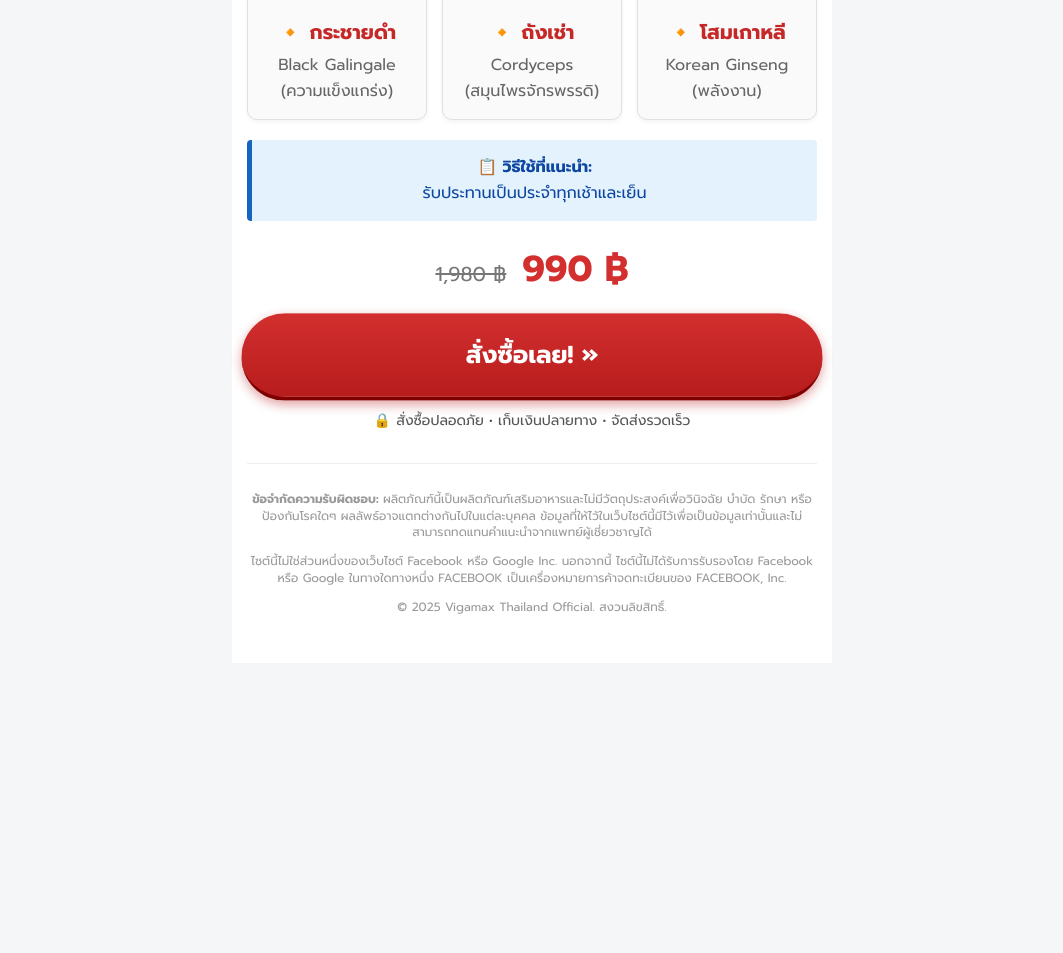
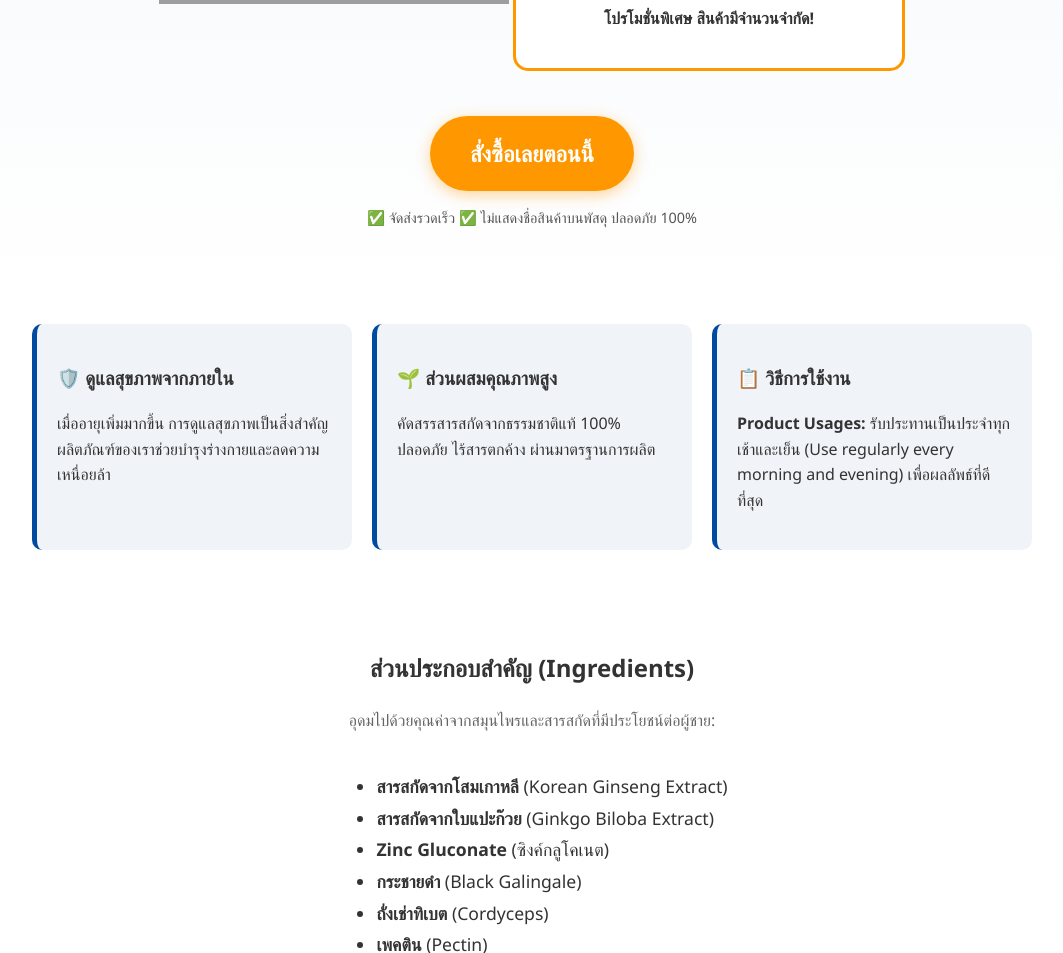
Before and after one commit to ViniciusCesari/Vigamx, a plain HTML site: page index.html in a window 1280 px wide. Shown: the part 510-1463 px from the top of the page, without its empty margins (108-1171 px from the left). Before the commit the page ends 1173 px from the top, so only its background shows below. Drawn offline with Linux system fonts and the light colour scheme; grey boxes are pictures that could not be loaded.

Commit message:
Update index.html

```diff
--- a/index.html
+++ b/index.html
@@ -1,243 +1,197 @@
 <!DOCTYPE html>
-<html lang="th-TH">
+<html lang="th">
 <head>
-  <!-- Google tag (gtag.js) -->
-<script async src="https://www.googletagmanager.com/gtag/js?id=AW-17773064680"></script>
-  <!-- Event snippet for Compra conversion page
-In your html page, add the snippet and call gtag_report_conversion when someone clicks on the chosen link or button. -->
-<script>
-function gtag_report_conversion(url) {
-  var callback = function () {
-    if (typeof(url) != 'undefined') {
-      window.location = url;
+
+    <meta charset="UTF-8">
+    <meta name="viewport" content="width=device-width, initial-scale=1.0">
+    <title>Vigamax - ฟื้นฟูสุขภาพและความมั่นใจของผู้ชาย</title>
+    <style>
+        :root {
+            --primary-blue: #004ba0;
+            --secondary-orange: #ff9800;
+            --text-dark: #1a237e;
+            --bg-light: #f0f4f8;
         }
-  };
-  gtag('event', 'conversion', {
-      'send_to': 'AW-17773064680/ha6hCI3OkMwbEOjj7ZpC',
-      'value': 1.0,
-      'currency': 'BRL',
-      'transaction_id': '',
-      'event_callback': callback
-  });
-  return false;
-}
-</script>
 
-<script>
-  window.dataLayer = window.dataLayer || [];
-  function gtag(){dataLayer.push(arguments);}
-  gtag('js', new Date());
-
-  gtag('config', 'AW-17773064680');
-</script>
-  <meta charset="UTF-8" />
-  <meta name="viewport" content="width=device-width, initial-scale=1.0, maximum-scale=1.0, user-scalable=no" />
-  <title>ข้อเสนอพิเศษ - Vigamax อย่างเป็นทางการ</title>
-
-  <style>
-    /* Fonte otimizada para Tailandês (Prompt é muito usada lá) */
-    @import url('https://fonts.googleapis.com/css2?family=Prompt:wght@300;400;600;700&display=swap');
-
-    /* Reset e Base Mobile-First */
-    * { box-sizing: border-box; }
         body {
-      font-family: 'Prompt', 'Segoe UI', sans-serif; /* Fonte mudada para suportar Thai */
             margin: 0;
-      padding: 0;
-      background: #f4f6f8;
+            font-family: 'Segoe UI', Tahoma, Geneva, Verdana, sans-serif;
             color: #333;
             line-height: 1.6;
+            background-color: #fff;
         }
 
-    /* Cabeçalho Compacto */
         header {
-      background: #c62828; /* Vermelho escuro (comum em produtos masculinos/energia) */
-      padding: 15px;
+            background-color: var(--primary-blue);
+            color: white;
+            padding: 12px;
             text-align: center;
-      color: white;
-      box-shadow: 0 2px 5px rgba(0,0,0,0.2);
-    }
-    header h1 { margin: 0; font-size: 24px; font-weight: 700; }
-    header p { margin: 5px 0 0; font-size: 16px; opacity: 0.9; }
-
-    /* Container Principal */
-    .container {
-      width: 100%;
-      max-width: 600px;
-      margin: 0 auto;
-      padding: 15px;
-      background: white;
+            font-weight: bold;
+            font-size: 0.95rem;
         }
 
-    /* Imagem do Produto */
-    .product-image {
-      display: block;
-      width: 80%;
-      max-width: 300px;
-      height: auto;
-      margin: 10px auto 20px auto;
-      border-radius: 8px;
+        .hero {
+            padding: 40px 20px;
+            text-align: center;
+            background: linear-gradient(180deg, var(--bg-light) 0%, #ffffff 100%);
         }
 
-    /* Títulos e Textos */
-    h2 { text-align: center; color: #333; font-size: 22px; margin-bottom: 10px; font-weight: 700; }
-    .intro-text { text-align: center; font-size: 18px; color: #444; margin-bottom: 20px; }
-
-    /* Box de Uso */
-    .usage-info {
-      background: #e3f2fd;
-      border-left: 5px solid #1565c0;
-      padding: 15px;
+        .product-img {
+            max-width: 350px;
+            width: 100%;
             margin: 20px 0;
-      font-size: 16px;
-      color: #0d47a1;
-      border-radius: 4px;
-      text-align: center;
         }
 
-    /* PREÇO */
+        h1 {
+            color: var(--primary-blue);
+            font-size: 2.2rem;
+            margin-bottom: 10px;
+        }
+
         .price-container {
-      text-align: center;
-      margin: 20px 0 5px 0;
+            background-color: #fff;
+            border: 3px solid var(--secondary-orange);
+            padding: 20px;
+            border-radius: 15px;
+            display: inline-block;
+            margin: 20px 0;
         }
+
         .old-price {
             text-decoration: line-through;
-      color: #777;
-      font-size: 20px;
-      margin-right: 10px;
-    }
-    .new-price {
-      color: #d32f2f;
-      font-size: 36px;
-      font-weight: 800;
+            color: #888;
+            font-size: 1.2rem;
         }
 
-    /* Benefícios em Grade */
-    .beneficios {
-      display: grid;
-      grid-template-columns: 1fr;
-      gap: 15px;
-      margin-top: 20px;
-    }
-    @media (min-width: 600px) {
-      .beneficios { grid-template-columns: repeat(3, 1fr); }
+        .new-price {
+            display: block;
+            color: #d32f2f;
+            font-size: 2.8rem;
+            font-weight: bold;
         }
 
-    .box {
-      background: #fafafa;
-      border: 1px solid #e0e0e0;
-      padding: 15px;
-      border-radius: 10px;
-      text-align: center;
-      box-shadow: 0 2px 4px rgba(0,0,0,0.05);
-    }
-    .box h3 { margin: 10px 0 5px; color: #c62828; font-size: 20px; font-weight: 700; }
-    .box p { margin: 0; font-size: 16px; color: #666; }
-
-    /* BOTÃO DE AÇÃO (CTA) */
-    .cta {
-        display: block;
-        width: 100%;
-        background: linear-gradient(to bottom, #d32f2f, #b71c1c); /* Vermelho para ação/energia */
+        .btn-cta {
+            background-color: var(--secondary-orange);
             color: white;
-        text-align: center;
-        padding: 22px 10px;
+            padding: 20px 40px;
+            text-decoration: none;
             border-radius: 50px;
-        text-decoration: none;
-        font-size: 24px;
-        font-weight: 800;
-        box-shadow: 0 4px 10px rgba(183, 28, 28, 0.4);
-        margin: 15px 0 10px 0;
-        border-bottom: 4px solid #7f0000;
+            font-size: 1.4rem;
+            font-weight: bold;
+            display: inline-block;
+            margin-top: 25px;
+            box-shadow: 0 4px 15px rgba(255, 152, 0, 0.4);
+            text-transform: uppercase;
             transition: transform 0.2s;
-        text-transform: uppercase;
-        animation: pulse 2s infinite;
-        cursor: pointer;
         }
 
-    .cta:active { transform: translateY(2px); border-bottom: 2px solid #7f0000; }
-
-    @keyframes pulse {
-        0% { transform: scale(1); }
-        50% { transform: scale(1.02); }
-        100% { transform: scale(1); }
+        .btn-cta:hover {
+            transform: scale(1.05);
         }
 
-    .guarantee-text { text-align: center; font-size: 14px; color: #555; margin-bottom: 30px; font-weight: 500;}
+        .info-grid {
+            display: grid;
+            grid-template-columns: repeat(auto-fit, minmax(250px, 1fr));
+            gap: 20px;
+            max-width: 1000px;
+            margin: 40px auto;
+            padding: 0 20px;
+        }
 
-    /* Rodapé Blindado */
+        .info-card {
+            background: var(--bg-light);
+            padding: 20px;
+            border-radius: 10px;
+            text-align: left;
+            border-left: 5px solid var(--primary-blue);
+        }
+
+        .ingredients {
+            background: #fff;
+            padding: 40px 20px;
+            text-align: center;
+            max-width: 800px;
+            margin: 0 auto;
+        }
+
+        footer {
+            background: #222;
+            color: #ccc;
+            padding: 40px 20px;
+            text-align: center;
+            font-size: 0.85rem;
+        }
+
         .disclaimer {
-        font-size: 12px;
-        color: #999;
-        text-align: center;
-        margin-top: 30px;
-        border-top: 1px solid #eee;
-        padding-top: 15px;
-        line-height: 1.4;
-        padding-bottom: 20px;
+            margin-top: 20px;
+            padding-top: 20px;
+            border-top: 1px solid #555;
+            font-style: italic;
         }
     </style>
-
 </head>
 <body>
 
     <header>
-    <h1>Vigamax อย่างเป็นทางการ</h1>
-    <p>จัดส่งทั่วประเทศไทย</p>
+        ตัวแทนจำหน่ายอย่างเป็นทางการ - ศูนย์บริการลูกค้าเปิดให้บริการตลอด 24 ชั่วโมง (Call Center 24/7)
     </header>
 
-  <div class="container">
+    <section class="hero">
+        <h1>ดูแลสุขภาพต่อมลูกหมากและคืนความมั่นใจ</h1>
+        <p>ผลิตภัณฑ์เสริมอาหาร Vigamax สูตรสารสกัดจากธรรมชาติ เพื่อสุขภาพที่แข็งแรงและพลังงานที่เต็มเปี่ยม</p>
 
-    <h2>สูตรธรรมชาติขั้นสูง</h2>
+        <img src="VIGAMX_box.png" alt="Vigamax กล่องผลิตภัณฑ์" class="product-img">
 
-    <img src="VIGAMX_box.png" alt="Vigamax Thailand Official" class="product-image">
-
-    <p class="intro-text">
-        การผสมผสานอันทรงพลังของส่วนผสมจากธรรมชาติเพื่อสนับสนุนสุขภาพโดยรวมและความมีชีวิตชีวาของคุณด้วย <strong>Vigamax</strong>
-    </p>
-
-    <div class="beneficios">
-      <div class="box">
-        <h3>🔸 กระชายดำ</h3>
-        <p>Black Galingale<br>(ความแข็งแกร่ง)</p>
-      </div>
-      <div class="box">
-        <h3>🔸 ถังเช่า</h3>
-        <p>Cordyceps<br>(สมุนไพรจักรพรรดิ)</p>
-      </div>
-      <div class="box">
-        <h3>🔸 โสมเกาหลี</h3>
-        <p>Korean Ginseng<br>(พลังงาน)</p>
-      </div>
+        <div class="price-container">
+            <span class="old-price">ราคาปกติ 1,980 THB</span>
+            <span class="new-price">990 THB / 1 กล่อง</span>
+            <p><strong>โปรโมชั่นพิเศษ สินค้ามีจำนวนจำกัด!</strong></p>
         </div>
 
-    <div class="usage-info">
-      <strong>📋 วิธีใช้ที่แนะนำ:</strong><br>
-      รับประทานเป็นประจำทุกเช้าและเย็น
+        <br>
+        <a href="https://ot4az.doctorbuyer.com/l" onclick="return gtag_report_conversion('SEU_LINK_DE_AFILIADO');" class="btn-cta">สั่งซื้อเลยตอนนี้</a>
+        <p style="margin-top: 15px; color: #555; font-size: 0.9rem;">
+            ✅ จัดส่งรวดเร็ว ✅ ไม่แสดงชื่อสินค้าบนพัสดุ ปลอดภัย 100%
+        </p>
+    </section>
+
+    <section class="info-grid">
+        <div class="info-card">
+            <h3>🛡️ ดูแลสุขภาพจากภายใน</h3>
+            <p>เมื่ออายุเพิ่มมากขึ้น การดูแลสุขภาพเป็นสิ่งสำคัญ ผลิตภัณฑ์ของเราช่วยบำรุงร่างกายและลดความเหนื่อยล้า</p>
         </div>
+        <div class="info-card">
+            <h3>🌱 ส่วนผสมคุณภาพสูง</h3>
+            <p>คัดสรรสารสกัดจากธรรมชาติแท้ 100% ปลอดภัย ไร้สารตกค้าง ผ่านมาตรฐานการผลิต</p>
+        </div>
+        <div class="info-card">
+            <h3>📋 วิธีการใช้งาน</h3>
+            <p><strong>Product Usages:</strong> รับประทานเป็นประจำทุกเช้าและเย็น (Use regularly every morning and evening) เพื่อผลลัพธ์ที่ดีที่สุด</p>
+        </div>
+    </section>
 
-    <div class="price-container">
-       <span class="old-price">1,980 ฿</span> <span class="new-price">990 ฿</span>
+    <section class="ingredients">
+        <h2>ส่วนประกอบสำคัญ (Ingredients)</h2>
+        <p style="color: #666; margin-bottom: 20px;">อุดมไปด้วยคุณค่าจากสมุนไพรและสารสกัดที่มีประโยชน์ต่อผู้ชาย:</p>
+        <ul style="text-align: left; display: inline-block; font-size: 1.1rem; line-height: 1.8;">
+            <li><strong>สารสกัดจากโสมเกาหลี</strong> (Korean Ginseng Extract)</li>
+            <li><strong>สารสกัดจากใบแปะก๊วย</strong> (Ginkgo Biloba Extract)</li>
+            <li><strong>Zinc Gluconate</strong> (ซิงค์กลูโคเนต)</li>
+            <li><strong>กระชายดำ</strong> (Black Galingale)</li>
+            <li><strong>ถั่งเช่าทิเบต</strong> (Cordyceps)</li>
+            <li><strong>เพคติน</strong> (Pectin)</li>
+        </ul>
+        <br><br>
+        <a href="https://ot4az.doctorbuyer.com/l" onclick="return gtag_report_conversion('SEU_LINK_DE_AFILIADO');" class="btn-cta">รับสิทธิ์ราคาพิเศษ 990 THB</a>
+    </section>
+
+    <footer>
+        <p>© 2026 Vigamax Thailand. สงวนลิขสิทธิ์.</p>
+        <div class="disclaimer">
+            <p><strong>คำเตือน (Disclaimer):</strong> ผลิตภัณฑ์นี้เป็นผลิตภัณฑ์เสริมอาหาร (Dietary Supplement) ไม่มีผลในการป้องกันหรือรักษาโรค ผลลัพธ์ที่ได้อาจแตกต่างกันไปในแต่ละบุคคล โปรดอ่านคำแนะนำและส่วนประกอบก่อนใช้งาน หากมีโรคประจำตัวควรปรึกษาแพทย์</p>
+            <p>ราคาที่ระบุเป็นราคาโปรโมชั่น 990 THB ต่อ 1 กล่อง (จากราคาปกติ 1,980 THB) ไม่มีการแจกสินค้าฟรี (No free gifts).</p>
         </div>
-
-    <a href="https://cbkw7.doctormurin.com/l" class="cta" target="_blank">สั่งซื้อเลย! &raquo;</a>
-
-    <div class="guarantee-text">
-        🔒 สั่งซื้อปลอดภัย • เก็บเงินปลายทาง • จัดส่งรวดเร็ว
-    </div>
-
-    <div class="disclaimer">
-      <p><strong>ข้อจำกัดความรับผิดชอบ:</strong> ผลิตภัณฑ์นี้เป็นผลิตภัณฑ์เสริมอาหารและไม่มีวัตถุประสงค์เพื่อวินิจฉัย บำบัด รักษา หรือป้องกันโรคใดๆ ผลลัพธ์อาจแตกต่างกันไปในแต่ละบุคคล ข้อมูลที่ให้ไว้ในเว็บไซต์นี้มีไว้เพื่อเป็นข้อมูลเท่านั้นและไม่สามารถทดแทนคำแนะนำจากแพทย์ผู้เชี่ยวชาญได้</p>
-
-      <p style="margin-top: 10px;">
-        ไซต์นี้ไม่ใช่ส่วนหนึ่งของเว็บไซต์ Facebook หรือ Google Inc. นอกจากนี้ ไซต์นี้ไม่ได้รับการรับรองโดย Facebook หรือ Google ในทางใดทางหนึ่ง FACEBOOK เป็นเครื่องหมายการค้าจดทะเบียนของ FACEBOOK, Inc.
-      </p>
-
-      <p style="margin-top: 10px;">&copy; 2025 Vigamax Thailand Official. สงวนลิขสิทธิ์.</p>
-    </div>
-
-  </div>
+    </footer>
 
 </body>
-
 </html>
```
Lines whose indentation alone changed are shown as unchanged.
